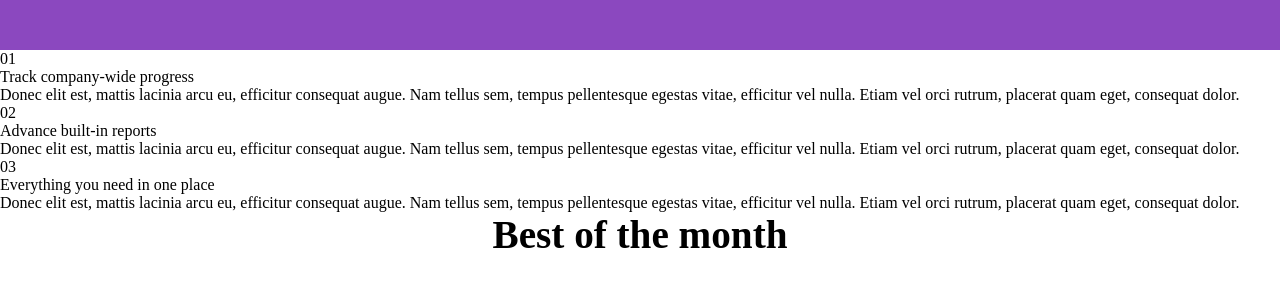
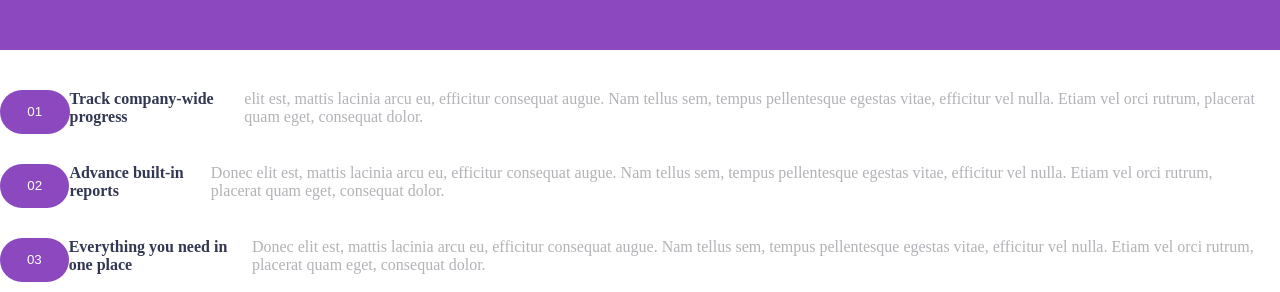
Before and after one commit to MarianaLoaiza/deliverable-one-front, a plain HTML site: page index.html in a window 1280 px wide. Shown: the part 660-952 px from the top of the page. Drawn offline with nearby package versions, Linux system fonts and the light colour scheme.

Commit message:
seccion 4

```diff
--- a/css/styles.css
+++ b/css/styles.css
@@ -42,6 +42,10 @@
     margin-bottom: 30px;
 }
 
+.buttonsmall {
+    width: 73px;
+    padding: 10px 25px;
+}
 
 /**/
 .content-promotion{
@@ -57,6 +61,28 @@
     width:45%;
     text-align: end;
 
+}
+
+.tae-info {
+    width: 100%;
+    padding: 40px 0px 40px 0px;
+    gap: 24px;
+    margin: 0px;
+    display: flex;
+}
+
+.tae-divs {
+    /* width: 50%; */
+    display: flex;
+}
+
+.tae-title {
+    color: #323851;
+    font-weight: 700;
+}
+
+.tae-text {
+    color: #b3b2b7;
 }
 
 .padel-intro > img{
--- a/index.html
+++ b/index.html
@@ -51,32 +51,33 @@
                 </p>
             </div>
         </section>
-        <section>
+        <section class="tae-info">
             <div>
-                <div>
-                    <span>01</span>
-                    <p>Track company-wide progress <br />Donec elit est,
+                <div class="tae-divs">
+                    <button class="button__purple button buttonsmall">01</button>
+                    <p class="tae-title">Track company-wide progress </p>
+                    <p class="tae-text"> elit est,
                     mattis lacinia arcu eu, efficitur consequat augue.
                     Nam tellus sem, tempus pellentesque egestas vitae,
                     efficitur vel nulla. Etiam vel orci rutrum, placerat quam eget, consequat dolor.
                     </p>
                 </div>
-                <div>
-                    <span>02</span>
-                    <p>Advance built-in reports <br /> Donec elit est, mattis lacinia arcu eu,
+                <div class="tae-divs">
+                    <button class="button__purple button buttonsmall">02</button>
+                    <p class="tae-title">Advance built-in reports </p>
+                    <p class="tae-text">Donec elit est, mattis lacinia arcu eu,
                     efficitur consequat augue.
                     Nam tellus sem, tempus pellentesque egestas vitae,
                     efficitur vel nulla. Etiam vel orci rutrum, placerat quam eget, consequat dolor.
                     </p>
                 </div>
-                <div>
-                    <div>
-                        <span>03</span>
-                        <p>Everything you need in one place <br /> Donec elit est, mattis lacinia arcu eu,
+                    <div class="tae-divs">
+                        <button class="button__purple button buttonsmall">03</button>
+                        <p class="tae-title">Everything you need in one place </p>
+                        <p class="tae-text">Donec elit est, mattis lacinia arcu eu,
                         efficitur consequat augue. Nam tellus sem, tempus pellentesque egestas vitae,
                         efficitur vel nulla. Etiam vel orci rutrum, placerat quam eget, consequat dolor.
                         </p>
-                    </div>
                     </div>
             </div>
             <div></div>
```
Lines whose indentation alone changed are shown as unchanged.
